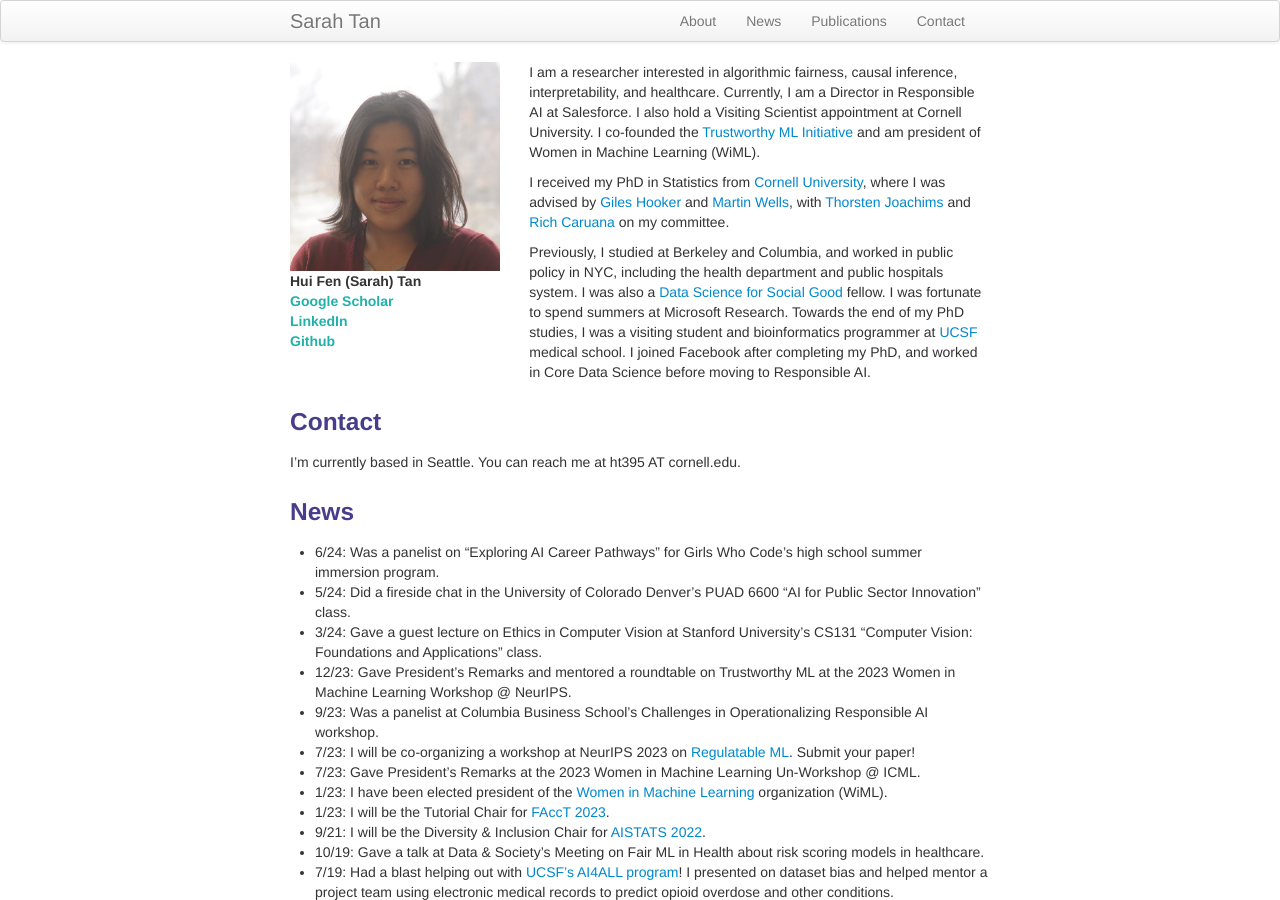
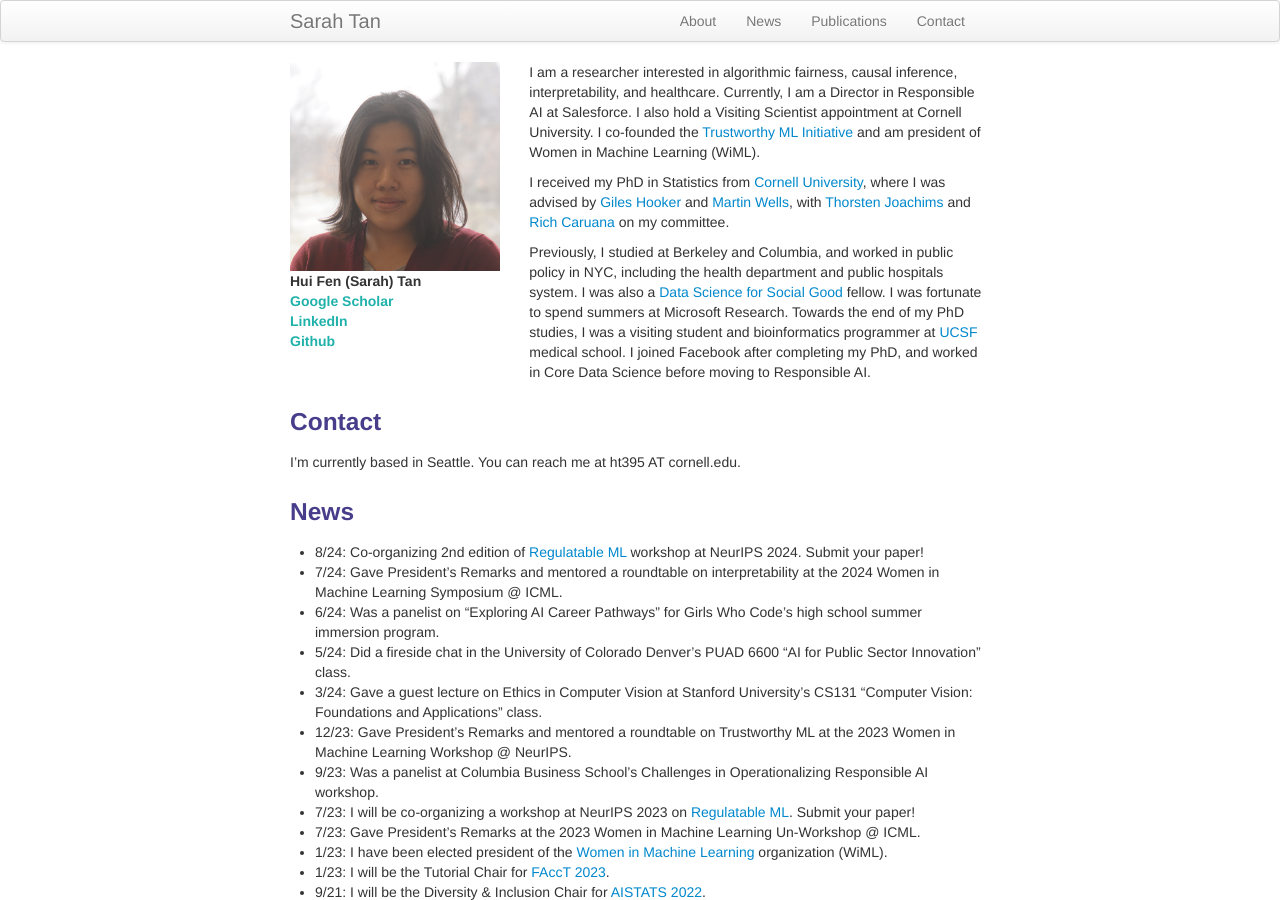
Before and after one commit to shftan/shftan.github.io, a Jekyll site: the page built from index.md, in a window 1280 px wide and 900 px high. Built offline with Jekyll 4.4.1, drawn with Linux system fonts in a browser that asks for light colours.

Commit message:
Update index.md

```diff
--- a/index.md
+++ b/index.md
@@ -32,6 +32,8 @@ I'm currently based in Seattle. You can reach me at ht395 AT cornell.edu.
 
 <div class="row-fluid" id="news"><h3>News</h3>
 </div>
+- 8/24: Co-organizing 2nd edition of [Regulatable ML](https://regulatableml.github.io/) workshop at NeurIPS 2024. Submit your paper!
+- 7/24: Gave President’s Remarks and mentored a roundtable on interpretability at the 2024 Women in Machine Learning Symposium @ ICML.
 - 6/24: Was a panelist on "Exploring AI Career Pathways" for Girls Who Code's high school summer immersion program.
 - 5/24: Did a fireside chat in the University of Colorado Denver's PUAD 6600 "AI for Public Sector Innovation" class.
 - 3/24: Gave a guest lecture on Ethics in Computer Vision at Stanford University's CS131 "Computer Vision: Foundations and Applications" class.
```
